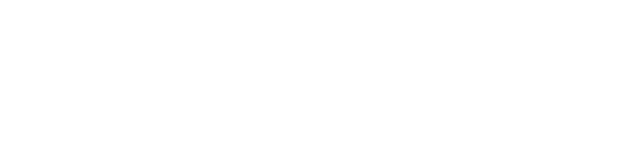
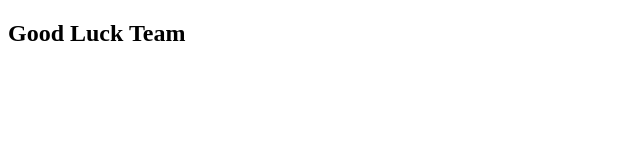
Before and after one commit to IwoDNB/colab_team3, a plain HTML site: page index.html in a window 1280 px wide. Shown: the whole page, without its empty margins (0-640 px from the left). Drawn offline with Linux system fonts and the light colour scheme.

Commit message:
Ahmed Change

```diff
--- a/index.html
+++ b/index.html
@@ -7,6 +7,9 @@
     <title>Team work</title>
 </head>
 <body>
+    <h2>
+        Good Luck Team
+    </h2>
 
 </body>
 </html>
```
